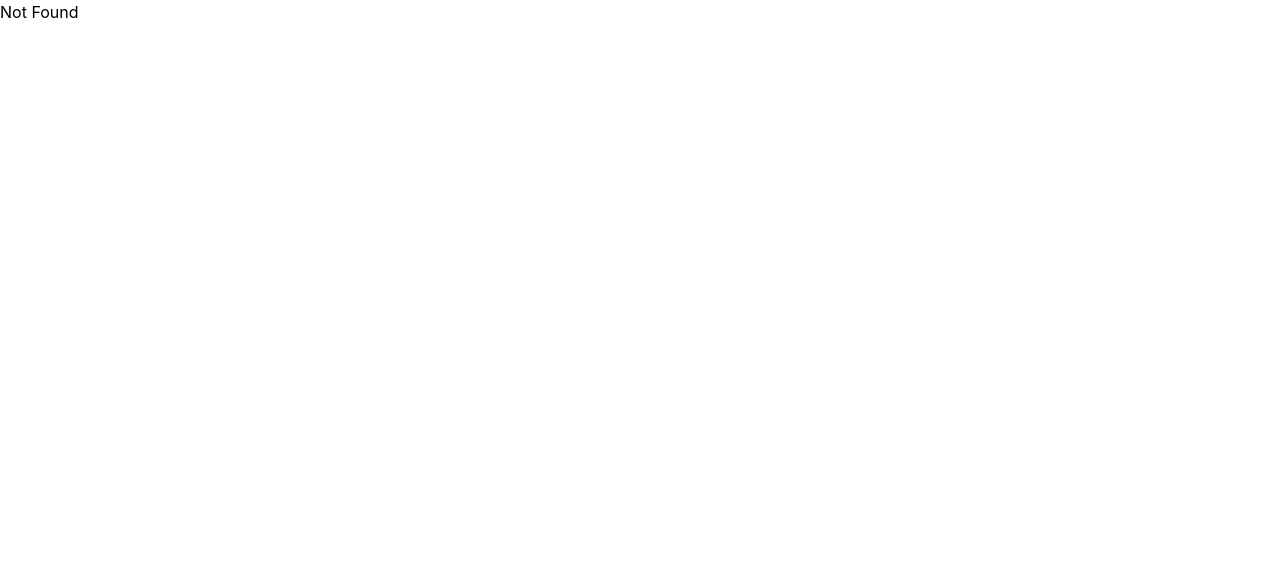
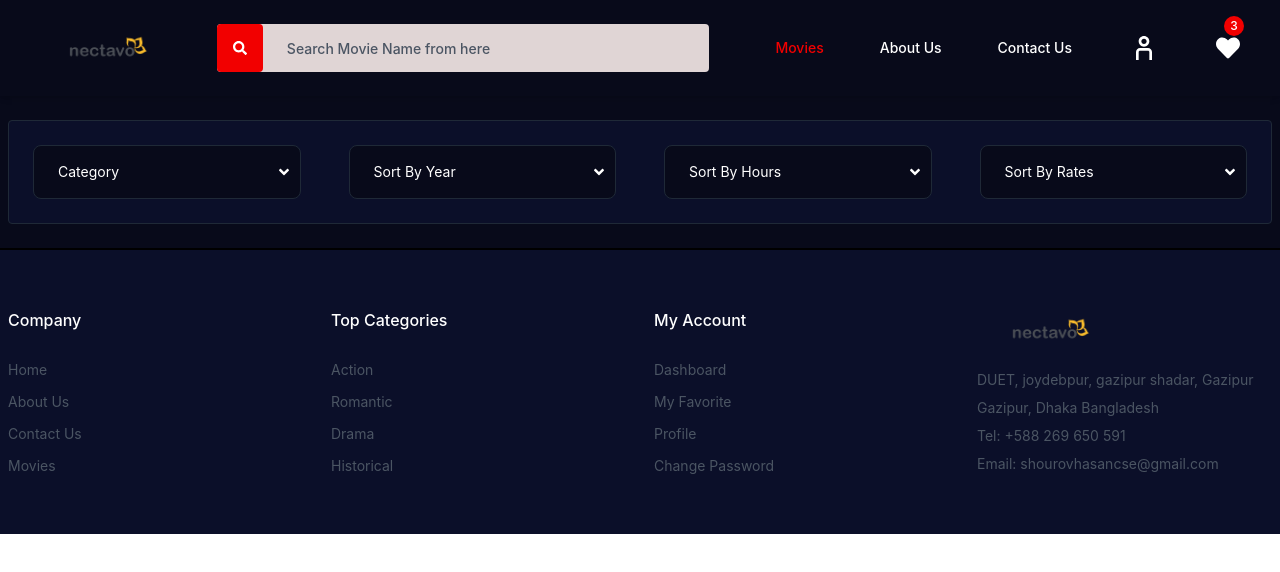
Before and after one commit to SHOUROV-HASAN-CSE/cinemaster, a React (Create React App) app: page /movies in a window 1280 px wide. Shown: the top 572 px of the page. Built offline with nearby package versions, Linux system fonts and the light colour scheme; a web font is replaced by a local one.

Commit message:
filter section created

```diff
--- a/package.json
+++ b/package.json
@@ -3,7 +3,7 @@
   "version": "0.1.0",
   "private": true,
   "dependencies": {
-    "@headlessui/react": "^1.7.16",
+    "@headlessui/react": "^1.7.17",
     "@heroicons/react": "^2.0.18",
     "@tailwindcss/line-clamp": "^0.4.4",
     "@testing-library/jest-dom": "^5.17.0",
--- a/src/App.js
+++ b/src/App.js
@@ -4,6 +4,7 @@ import AboutUs from './Screens/AboutUs';
 import HomeScreen from './Screens/HomeScreen';
 import NotFound from './Screens/NotFound';
 import ContactUs from './Screens/ContactUs';
+import MoviesPage from './Screens/Movies';
 
 const App = () => {
   return (
@@ -11,6 +12,7 @@ const App = () => {
       <Route path='/' element={<HomeScreen/>}/>
       <Route path='/about-us' element={<AboutUs/>}/>
       <Route path='/contact-us' element={<ContactUs/>}/>
+      <Route path='/movies' element={<MoviesPage/>}/>
       <Route path='*' element={<NotFound/>}/>
     </Routes>
   );
--- /dev/null
+++ b/src/Components/Filters.js
@@ -0,0 +1,116 @@
+import React, { Fragment, useState } from "react";
+import { CategoriesData } from "../Data/CategoriesData";
+import { FaAngleDown, FaCheck } from "react-icons/fa";
+import { Listbox, Transition } from "@headlessui/react";
+
+const YearData = [
+  { title: "Sort By Year" },
+  { title: "1700 - 1800" },
+  { title: "1800 - 1900" },
+  { title: "1900 - 2000" },
+  { title: "2000 - 2010" },
+  { title: "2010 - 2030" },
+];
+
+const TimesData = [
+  { title: "Sort By Hours" },
+  { title: "1 -  5 Hours" },
+  { title: "5 -  10 Hours" },
+  { title: "10 -  15 Hours" },
+  { title: "15 -  20 Hours" },
+];
+
+const RatesData = [
+  { title: "Sort By Rates" },
+  { title: "1 Star" },
+  { title: "2 Star" },
+  { title: "3 Star" },
+  { title: "4 Star" },
+  { title: "5 Star" },
+];
+
+const Filters = () => {
+  const [category, setCategory] = useState({ title: "Category" });
+  const [year, setYear] = useState(YearData[0]);
+  const [times, setTimes] = useState(TimesData[0]);
+  const [rates, setRates] = useState(RatesData[0]);
+
+  const Filter = [
+    {
+      value: category,
+      onChange: setCategory,
+      items: CategoriesData,
+    },
+    {
+      value: year,
+      onChange: setYear,
+      items: YearData,
+    },
+    {
+      value: times,
+      onChange: setTimes,
+      items: TimesData,
+    },
+    {
+      value: rates,
+      onChange: setRates,
+      items: RatesData,
+    },
+  ];
+
+  return (
+    <div className="my-6 bg-dry border text-dryGray border-gray-800 grid md:grid-cols-4 grid-cols-2 lg:gap-12 gap-2 rounded p-6">
+      {Filter.map((item, index) => (
+        <Listbox key={index} value={item.value} onChange={item.onChange}>
+          <div className="relative">
+            <Listbox.Button className="relative border border-gray-800 bg-main w-full text-white rounded-lg cursor-default px-4 py-4 pl-6 pr-10 text-left text-sm">
+              <span className="block truncate">{item.value.title}</span>
+              <span className="absolute inset-y-0 right-0 flex items-center pr-2 pointer-events-none">
+                <FaAngleDown className="h-4 w-4" aria-hidden="true" />
+              </span>
+            </Listbox.Button>
+            <Transition
+              as={Fragment}
+              leave="transition ease-in duration-100"
+              leaveFrom="opacity-100"
+              leaveTo="opacity-0"
+            >
+              <Listbox.Options className="absolute z-10 mt-1 w-full bg-white border border-gray-800 text-dryGray rounded-md shadow-lg max-h-60 py-1 text-base ring-1 ring-black ring-opacity-5 overflow-auto focus:outline-none sm:text-sm">
+                {item.items.map((iterm, i) => (
+                  <Listbox.Option
+                    key={i}
+                    className={({ active }) =>
+                      `relative cursor-default select-none py-2 pl-10 pr-4 ${
+                        active ? "bg-subMain text-white" : "text-main"
+                      }`
+                    }
+                    value={iterm}
+                  >
+                    {({ selected }) => (
+                      <>
+                        <span
+                          className={`block truncated ${
+                            selected ? "font-semibold" : "font-normal"
+                          }`}
+                        >
+                          {iterm.title}
+                        </span>
+                        {selected ? (
+                          <span className="absolute inset-y-0 left-0 flex items-center pl-3">
+                            <FaCheck className="h-3 w-3" aria-hidden="true" />
+                          </span>
+                        ) : null}
+                      </>
+                    )}
+                  </Listbox.Option>
+                ))}
+              </Listbox.Options>
+            </Transition>
+          </div>
+        </Listbox>
+      ))}
+    </div>
+  );
+};
+
+export default Filters;
--- /dev/null
+++ b/src/Data/CategoriesData.js
@@ -0,0 +1,58 @@
+export const CategoriesData =[
+  {
+    _id: '1',
+    title: 'Romantic',
+  },
+  {
+    _id: '2',
+    title: 'Action',
+  },
+  {
+    _id: '3',
+    title: 'Horror',
+  },
+  {
+    _id: '4',
+    title: 'Comedy',
+  },
+  {
+    _id: '5',
+    title: 'Adventure',
+  },
+  {
+    _id: '6',
+    title: 'Sports',
+  },
+  {
+    _id: '7',
+    title: 'Fantasy',
+  },
+  {
+    _id: '8',
+    title: 'Musicals',
+  },
+  {
+    _id: '9',
+    title: 'Drama',
+  },
+  {
+    _id: '10',
+    title: 'Thriller',
+  },
+  {
+    _id: '11',
+    title: 'Western',
+  },
+  {
+    _id: '12',
+    title: 'Historical',
+  },
+  {
+    _id: '13',
+    title: 'Science',
+  },
+  {
+    _id: '14',
+    title: 'Mystery',
+  },
+]
--- a/src/Screens/AboutUs.js
+++ b/src/Screens/AboutUs.js
@@ -35,7 +35,6 @@ const AboutUs = () => {
             </div>
           </div>
         </div>
-        <h1>About Us</h1>
       </Layout>
   );
 };
--- a/src/Screens/ContactUs.js
+++ b/src/Screens/ContactUs.js
@@ -1,53 +1,58 @@
-import React from 'react';
-import Layout from './../Layouts/Layout';
-import Head from './../Components/Head';
-import { FiMail, FiPhoneCall, FiMapPin } from 'react-icons/fi';
+import React from "react";
+import Layout from "./../Layouts/Layout";
+import Head from "./../Components/Head";
+import { FiMail, FiPhoneCall, FiMapPin } from "react-icons/fi";
 
 const ContactUs = () => {
   const ContactData = [
     {
       id: 1,
-      title: 'Email Us',
-      info: 'Interactively grow backend ideas for cross-platform models',
+      title: "Email Us",
+      info: "Interactively grow backend ideas for cross-platform models",
       icon: FiMail,
-      contact: 'shourovhasancse@gmail.com',
+      contact: "shourovhasancse@gmail.com",
     },
     {
       id: 2,
-      title: 'Call Us',
-      info: 'Interactively grow backend ideas for cross-platform models',
+      title: "Call Us",
+      info: "Interactively grow backend ideas for cross-platform models",
       icon: FiPhoneCall,
-      contact: '+8801303754647',
+      contact: "+8801303754647",
     },
     {
       id: 3,
-      title: 'Location',
-      info: 'DUET, Gazipur Shadar, Gazipur, Dhaka',
+      title: "Location",
+      info: "DUET, Gazipur Shadar, Gazipur, Dhaka",
       icon: FiMapPin,
-      contact: '',
+      contact: "",
     },
-  ]
+  ];
   return (
     <Layout>
-    <div className='min-height-screen container mx-auto px-2 my-6'>
-      <Head title="Contact Us"/>
-      <div className='grid md:grid-cols-2 gap-6 lg:mt-20 mt-10 lg:grid-cols-3 xl:gap-8'>
-        {
-          ContactData.map((item) => (<div key={item.id} className='border border-border flex-colo p-10 bg-dry rounded-lg text-center'>
-            <span className='flex-colo w-20 h-20 mb-4 rounded-full bg-main text-subMain text-2xl'>
-            <item.icon/>
-            </span>
-            <h5 className='text-xl font-semibold mb-2'>{item.title}</h5>
-            <p className='mb-0 text-sm text-text leading-7'>
-              <a href={`mailto:${item.contact}`} className='text-blue-600'>{item.contact}</a>
-             {' '} {item.info}
-            </p>
-          </div>))
-        }
+      <div className="min-height-screen container mx-auto px-2 my-6">
+        <Head title="Contact Us" />
+        <div className="grid md:grid-cols-2 gap-6 lg:mt-20 mt-10 lg:grid-cols-3 xl:gap-8">
+          {ContactData.map((item) => (
+            <div
+              key={item.id}
+              className="border border-border flex-colo p-10 bg-dry rounded-lg text-center"
+            >
+              <span className="flex-colo w-20 h-20 mb-4 rounded-full bg-main text-subMain text-2xl">
+                <item.icon />
+              </span>
+              <h5 className="text-xl font-semibold mb-2">{item.title}</h5>
+              <p className="mb-0 text-sm text-text leading-7">
+                <a href={`mailto:${item.contact}`} className="text-blue-600">
+                  {item.contact}
+                </a>{" "}
+                {item.info}
+              </p>
+            </div>
+          ))}
+        </div>
       </div>
-    </div>
-    <h1>About Us</h1>
-  </Layout>
+      <h1>About Us</h1>
+    </Layout>
   );
 };
 
--- a/src/Screens/Movies.js
+++ b/src/Screens/Movies.js
@@ -0,0 +1,16 @@
+import React from 'react';
+import Layout from './../Layouts/Layout';
+import Filters from '../Components/Filters';
+
+const MoviesPage = () => {
+  return (
+    <Layout>
+    <div className='min-height-screen container mx-auto px-2 my-6'>
+     <Filters/>
+     <p className=''></p>
+    </div>
+  </Layout>
+  );
+};
+
+export default MoviesPage;
```
Also changed, not shown: 1 other file (tests, documents, lock files or other folders).
